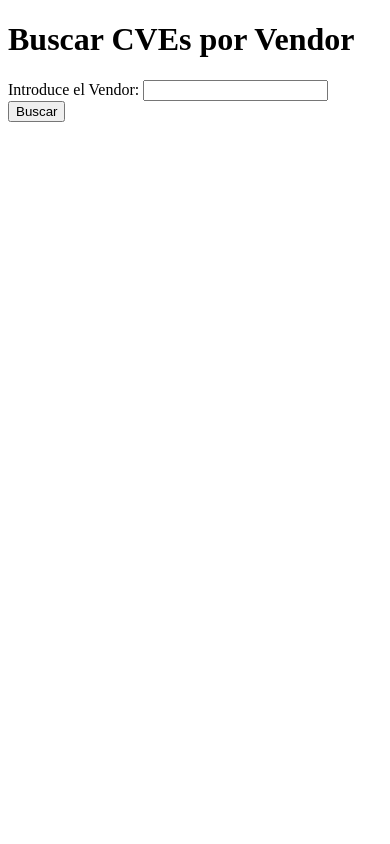
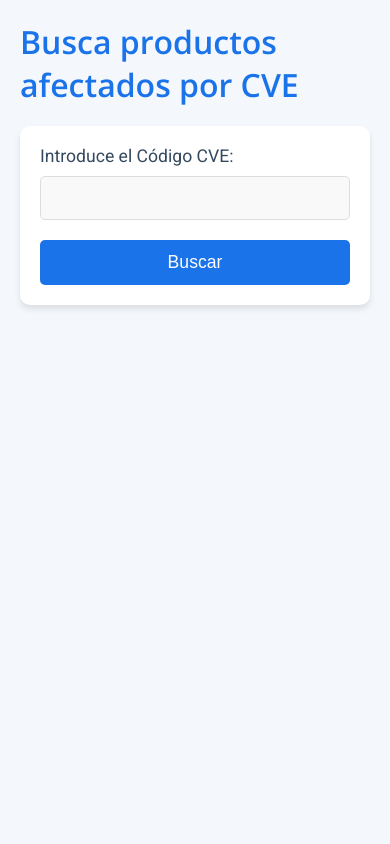
Before and after one commit to alberlome/ReconSepher, a Flask app: page / in a window 390 px wide. Run offline with Flask 3, Linux system fonts and the light colour scheme.

Commit message:
Finish first release

```diff
--- a/app.py
+++ b/app.py
@@ -1,6 +1,5 @@
 from flask import Flask, jsonify, render_template, request
 import requests
-from jinja2 import Environment, FileSystemLoader
 
 app = Flask(__name__)
 
@@ -8,22 +7,34 @@ app = Flask(__name__)
 def helloWorld():
     return render_template('index.html')
 
+def fetch_cve_data(cve):
+    url = f"https://cve.circl.lu/api/vulnerability/{cve}"
+    try:
+        response = requests.get(url)
+        if response.status_code == 200:
+            try:
+                data = response.json()
+                if data is not None:
+                    return data.get("containers", {})
+                else:
+                    return {}
+            except ValueError:
+                return {}
+        else:
+            return {}
+    except requests.exceptions.RequestException as e:
+        print(f"Error en la solicitud: {e}")
+        return {}
+
 @app.route('/cve_results', methods=['POST'])
 def getVulnerabilityForCVE():
-    vulnerability_id = request.form.get('vendor')
-
-    if not vulnerability_id:
-        return "No se proporcionó el parámetro 'vendor'.", 400
-
-    # URL para la API
-    url = f"https://cve.circl.lu/api/vulnerability/{vulnerability_id}/"
-    response = requests.get(url)
-
-    if response.status_code == 200:
-        vulnerabilities = response.json()  # Esto devuelve la vulnerabilidad detallada
-        return render_template('cve_results.html', vulnerability_id=vulnerability_id, vulnerabilities=vulnerabilities)
-    else:
-        return jsonify({"error": "No se pudo obtener la información."}), 500
+    cve = request.form.get('cve')
+    if not cve:
+        return jsonify({"error": "No se proporcionó el parámetro 'cve'."}), 400
+    containers = fetch_cve_data(cve)
+    if not containers:
+        return render_template('cve_results.html', cve=cve, containers=None)
+    return render_template('cve_results.html', cve=cve, containers=containers)
 
 if __name__ == '__main__':
     app.run(debug=True)
--- /dev/null
+++ b/static/styles.css
@@ -0,0 +1,181 @@
+/* Reset básico */
+* {
+    margin: 0;
+    padding: 0;
+    box-sizing: border-box;
+}
+
+body {
+    font-family: 'Roboto', sans-serif;
+    background-color: #f4f7fb;
+    color: #333;
+    padding: 40px;
+    display: flex;
+    justify-content: center;
+    align-items: flex-start;
+    height: 100vh;
+}
+
+h1 {
+    font-family: 'Open Sans', sans-serif;
+    color: #1a73e8;
+    margin-bottom: 20px;
+    font-size: 2.5rem;
+}
+
+h2, h3 {
+    color: #2c3e50;
+    margin-bottom: 10px;
+    font-size: 1.8rem;
+}
+
+p {
+    font-size: 1rem;
+    margin-bottom: 15px;
+    line-height: 1.6;
+}
+
+.vulnerability-details {
+    background: #fff;
+    border-radius: 10px;
+    box-shadow: 0 4px 6px rgba(0, 0, 0, 0.1);
+    padding: 30px;
+    width: 80%;
+    max-width: 900px;
+    margin-top: 20px;
+    padding-bottom: 1rem;
+}
+
+.description, .references, .affected-products {
+    margin-bottom: 30px;
+}
+
+.details-section {
+    background: #f9f9f9;
+    border-radius: 8px;
+    margin-bottom: 20px;
+    padding: 15px;
+    box-shadow: 0 2px 4px rgba(0, 0, 0, 0.1);
+}
+
+.details-section h3 {
+    font-size: 1.5rem;
+    color: #34495e;
+}
+
+.details-section ul {
+    list-style-type: none;
+    padding-left: 20px;
+}
+
+.details-section li {
+    margin-bottom: 10px;
+    font-size: 1rem;
+}
+
+.details-section li strong {
+    font-weight: 600;
+}
+
+ul {
+    margin-top: 10px;
+    font-size: 0.95rem;
+}
+
+a {
+    text-decoration: none;
+    color: #1a73e8;
+    font-weight: 600;
+}
+
+a:hover {
+    text-decoration: underline;
+}
+
+.strong {
+    font-weight: bolder;
+    color: #c30817;
+}
+
+@media (max-width: 768px) {
+    body {
+        padding: 20px;
+    }
+
+    .vulnerability-details {
+        width: 100%;
+        padding: 20px;
+    }
+
+    h1 {
+        font-size: 2rem;
+    }
+
+    .details-section h3 {
+        font-size: 1.3rem;
+    }
+}
+
+.main {
+    display: flex;
+    align-items: center;
+    justify-content: center;
+    flex-direction: column;
+}
+
+form {
+    background: #fff;
+    border-radius: 10px;
+    box-shadow: 0 4px 6px rgba(0, 0, 0, 0.1);
+    padding: 30px;
+    width: 100%;
+    max-width: 600px;
+}
+
+label {
+    font-size: 1.1rem;
+    margin-bottom: 10px;
+    color: #34495e;
+    display: block;
+}
+
+input[type="text"] {
+    width: 100%;
+    padding: 12px;
+    margin-bottom: 20px;
+    border: 1px solid #ddd;
+    border-radius: 5px;
+    font-size: 1rem;
+    background-color: #f9f9f9;
+}
+
+button {
+    width: 100%;
+    padding: 12px;
+    border: none;
+    border-radius: 5px;
+    background-color: #1a73e8;
+    color: white;
+    font-size: 1.1rem;
+    cursor: pointer;
+    transition: background-color 0.3s ease;
+}
+
+button:hover {
+    background-color: #1661c2;
+}
+
+@media (max-width: 768px) {
+    body {
+        padding: 20px;
+    }
+
+    form {
+        width: 100%;
+        padding: 20px;
+    }
+
+    h1 {
+        font-size: 2rem;
+    }
+}
--- a/templates/index.html
+++ b/templates/index.html
@@ -1,17 +1,20 @@
-<!-- templates/index.html -->
 <!DOCTYPE html>
 <html lang="es">
 <head>
     <meta charset="UTF-8">
     <meta name="viewport" content="width=device-width, initial-scale=1.0">
-    <title>Buscar CVEs por Vendor</title>
+    <title>Buscador de CVE</title>
+    <link href="https://fonts.googleapis.com/css2?family=Roboto:wght@400;700&family=Open+Sans:wght@400;600&display=swap" rel="stylesheet">
+    <link rel="stylesheet" href="{{ url_for('static', filename='styles.css') }}">
 </head>
 <body>
-    <h1>Buscar CVEs por Vendor</h1>
-    <form action="/cve_results" method="POST">
-        <label for="vendor">Introduce el Vendor:</label>
-        <input type="text" id="vendor" name="vendor" required>
-        <button type="submit">Buscar</button>
-    </form>
+    <section class="main">
+        <h1>Busca productos afectados por CVE</h1>
+        <form action="/cve_results" method="POST">
+            <label for="cve">Introduce el Código CVE:</label>
+            <input type="text" id="cve" name="cve" required>
+            <button type="submit">Buscar</button>
+        </form>
+    </section>
 </body>
 </html>
```
Also changed, not shown: templates/cve_results.html (+47 -13 lines), static/style.css (deleted).
